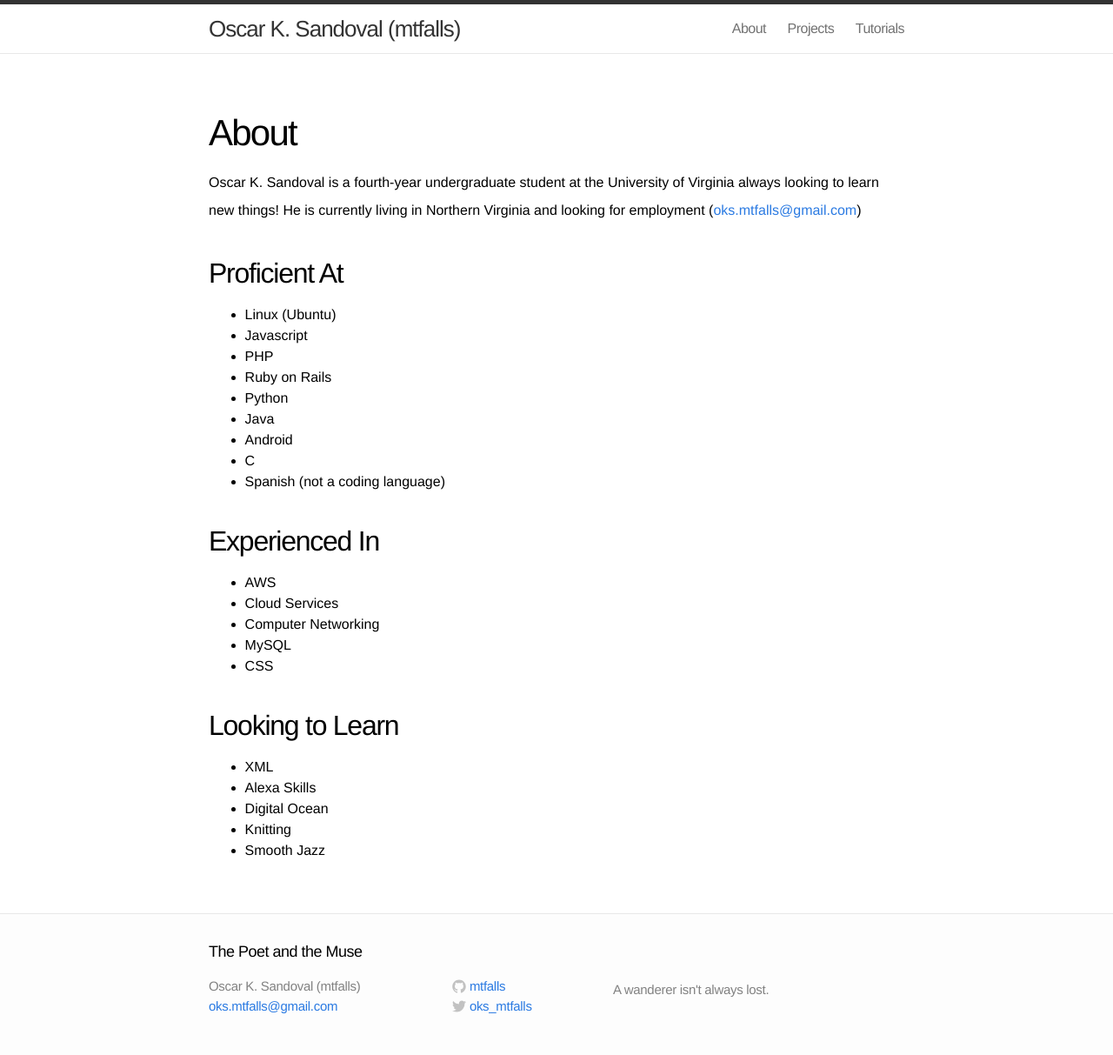
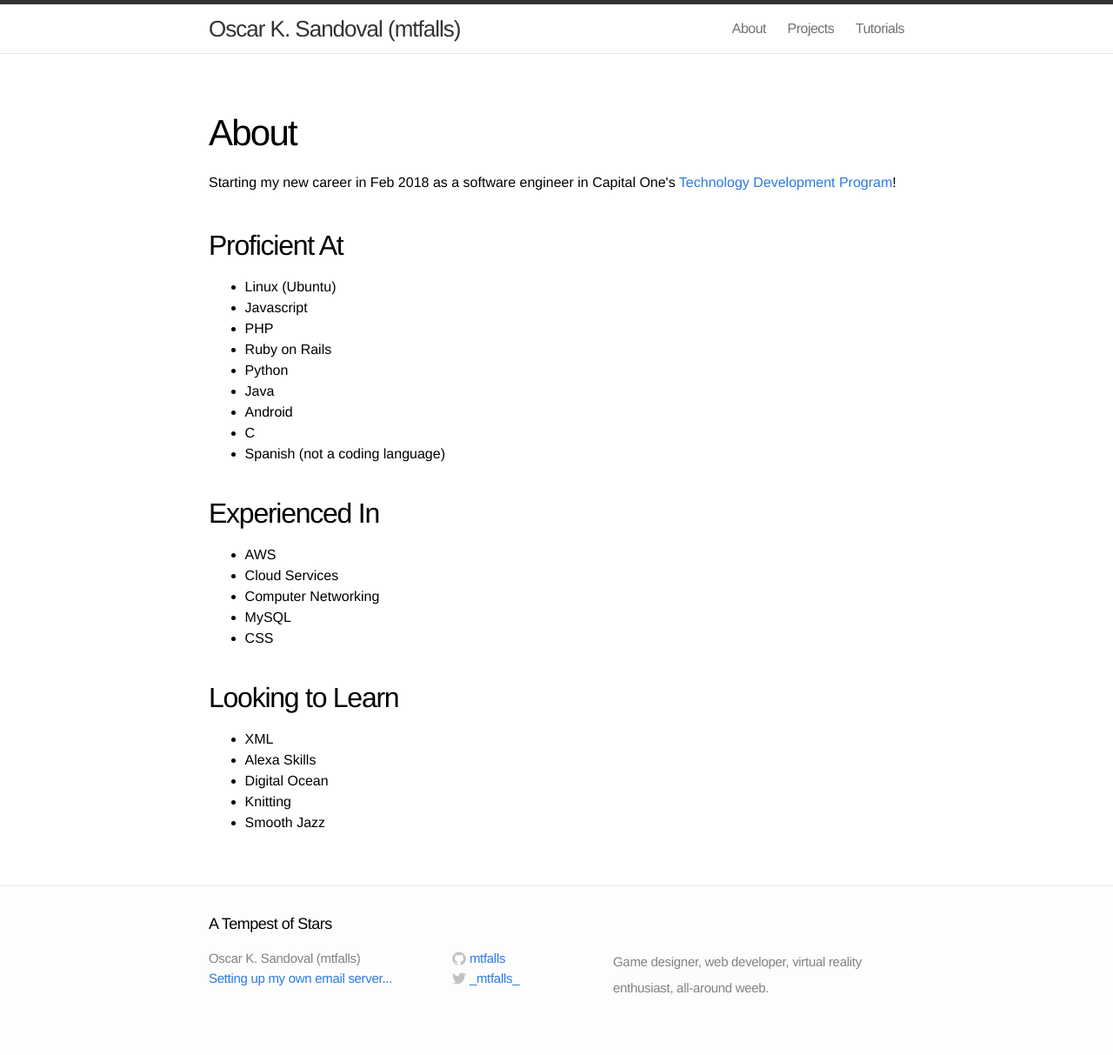
Before and after one commit to HeyOsco/heyosco.github.io, a Jekyll site: the page built from about.md, in a window 1280 px wide. Shown: the whole page at 87% size. Built offline with Jekyll 4.4.1, drawn with Linux system fonts in a browser that asks for light colours.

Commit message:
Jan 2018 Update

```diff
--- a/_config.yml
+++ b/_config.yml
@@ -1,10 +1,10 @@
 # Site settings
 title: Oscar K. Sandoval (mtfalls)
-email: oks.mtfalls@gmail.com
-description: "A wanderer isn't always lost."
+email: Setting up my own email server...
+description: "Game designer, web developer, virtual reality enthusiast, all-around weeb."
 baseurl: ""
 url: "https://mtfalls.github.io/"
-twitter_username: oks_mtfalls
+twitter_username: _mtfalls_
 github_username:  mtfalls
 
 # Build settings
--- a/_includes/footer.html
+++ b/_includes/footer.html
@@ -2,7 +2,7 @@
 
   <div class="wrap">
 
-    <h2 class="footer-heading"> The Poet and the Muse </h2>
+    <h2 class="footer-heading"> A Tempest of Stars </h2>
 
     <div class="footer-col-1 column">
       <ul>
--- a/about.md
+++ b/about.md
@@ -5,7 +5,7 @@
 ---
 <h1>About</h1>
 <p>
-Oscar K. Sandoval is a fourth-year undergraduate student at the University of Virginia always looking to learn new things! He is currently living in Northern Virginia and looking for employment (<a href="mailto:{{ site.email }}">{{ site.email }}</a>)
+Starting my new career in Feb 2018 as a software engineer in Capital One's <a href="https://campus.capitalone.com/">Technology Development Program</a>!
 </p>
 <h2>Proficient At</h2>
 * Linux (Ubuntu)
```
Also changed, not shown: index.md (+2 -2 lines), 16 other files.
